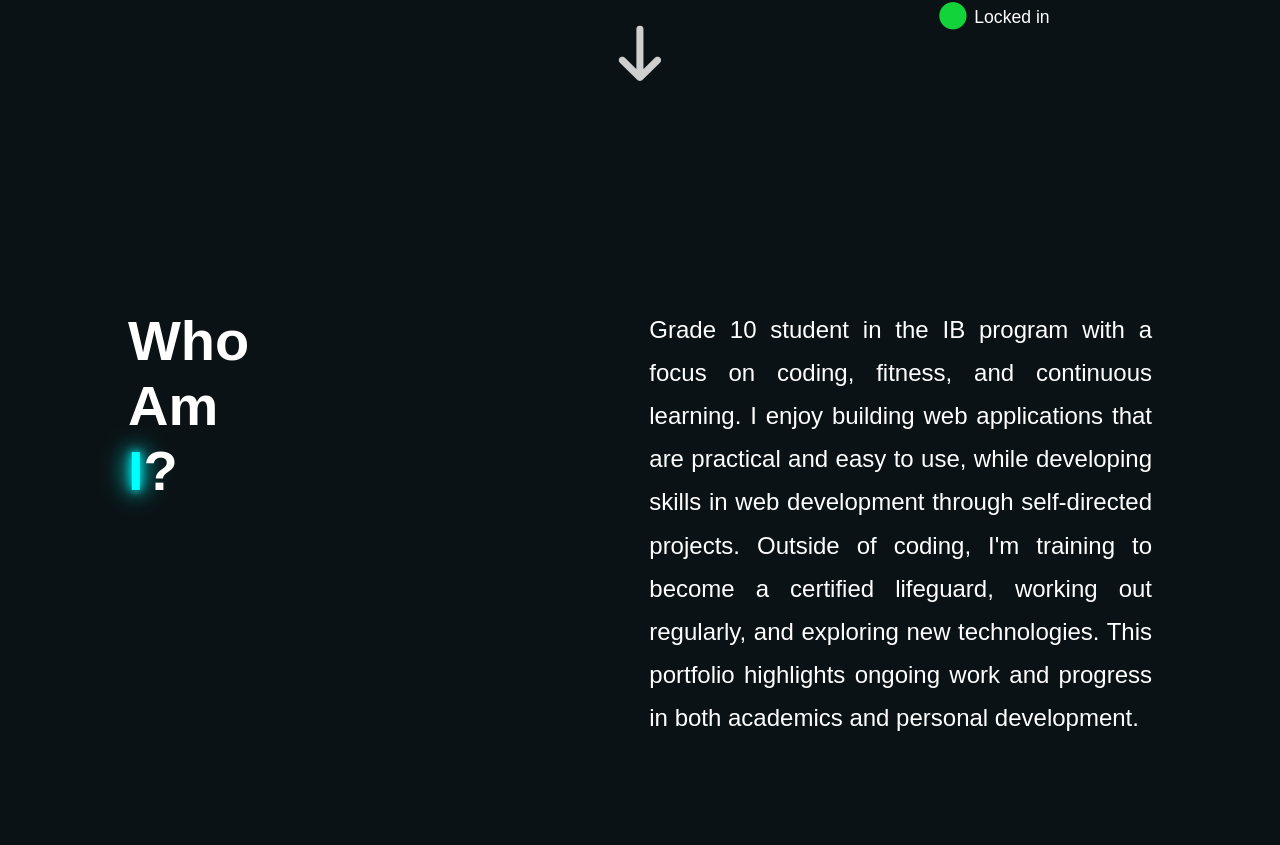
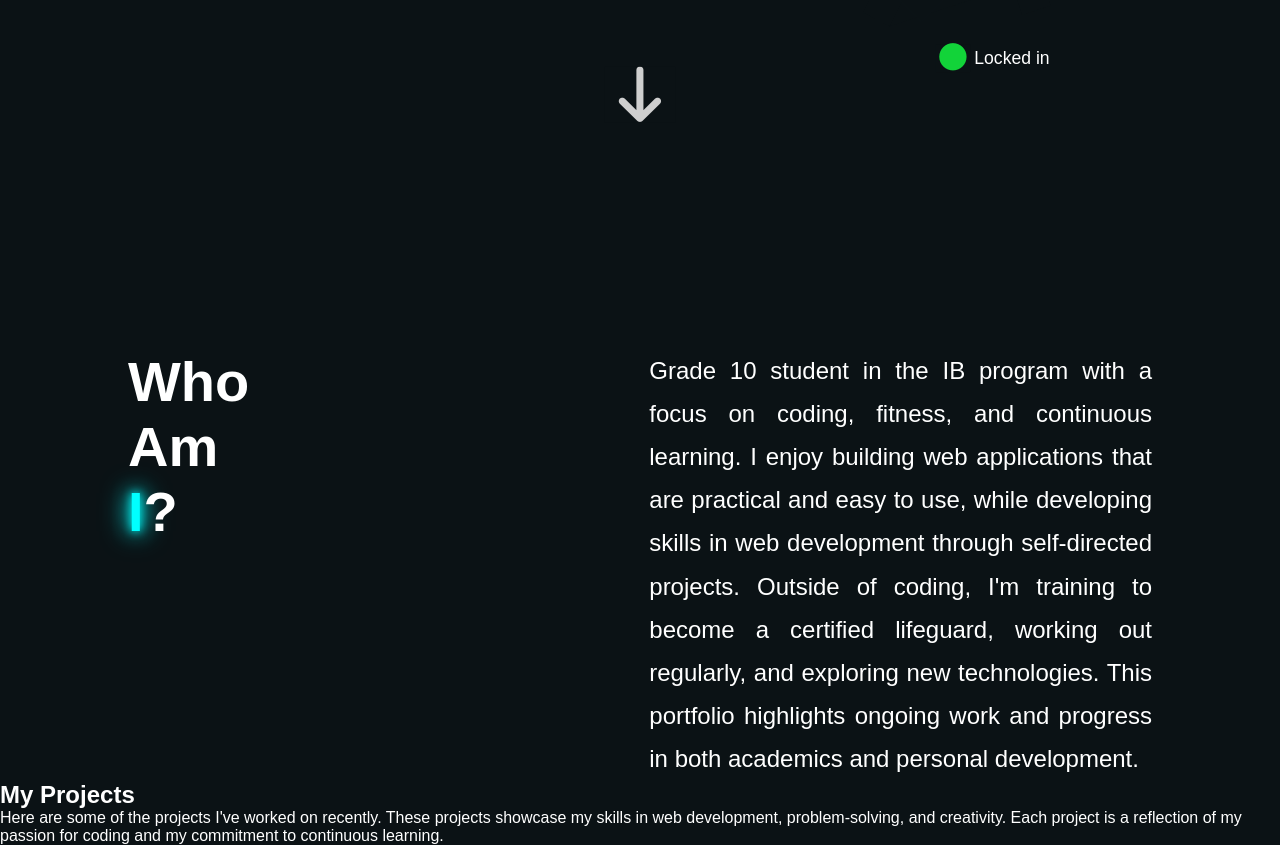
Before and after one commit to DanCreates1/Portfolio, a React (Vite) app in the folder Desktop/New portfolio/portfolio/: page / in a window 1280 px wide. Shown: the part 492-1337 px from the top of the page. Before the commit the page ends 1232 px from the top, so only its background shows below. Built offline with nearby package versions, Linux system fonts and the light colour scheme.

Commit message:
updated the portfolio and added a porjects section

```diff
--- a/Desktop/New portfolio/portfolio/src/App.jsx
+++ b/Desktop/New portfolio/portfolio/src/App.jsx
@@ -2,6 +2,7 @@ import React from 'react'
 import './index.css'
 import Hero from './components/Hero'
 import WhoAmI from './components/WhoAmI'
+import Projects from './components/projects'
 import '@fortawesome/fontawesome-free/css/all.min.css';
 
 
@@ -11,6 +12,7 @@ function App() {
     <div>
        <Hero/>
        <WhoAmI/>
+       <Projects/>
     </div>
   )
 }
--- /dev/null
+++ b/Desktop/New portfolio/portfolio/src/components/projects.jsx
@@ -0,0 +1,13 @@
+export default function Projects() {
+    return(
+        <section id="Projects">
+        <div className="Projects">
+          <h1>My <span>Projects</span></h1>
+          <p>
+            Here are some of the projects I've worked on recently. These projects showcase my skills in web development, problem-solving, and creativity. Each project is a reflection of my passion for coding and my commitment to continuous learning.
+          </p>
+          </div>
+        </section>
+    )
+
+}
--- a/Desktop/New portfolio/portfolio/src/index.css
+++ b/Desktop/New portfolio/portfolio/src/index.css
@@ -65,7 +65,7 @@
         }
 
 .welcome{
-  margin-top: 8%;
+  margin-top: 12%;
   transform: translateY(100%);
   font-size: 1.4rem;
   height: 50px;
```
